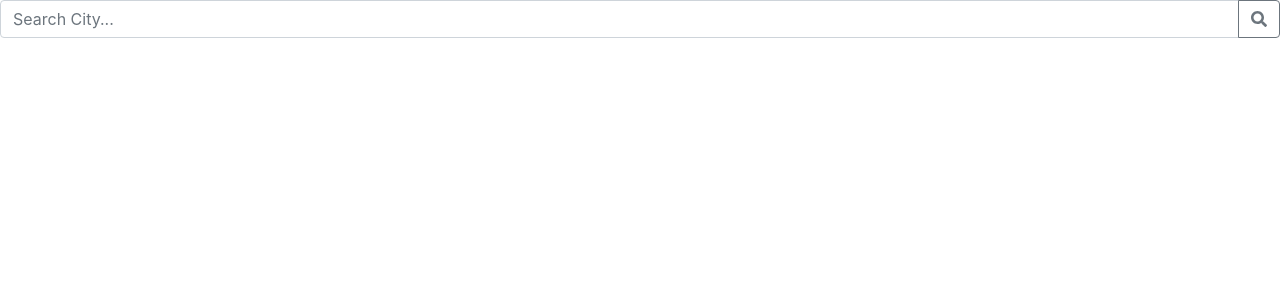
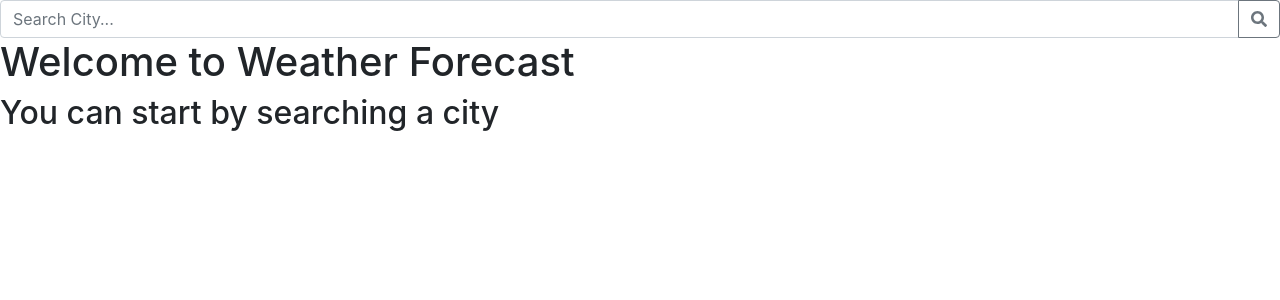
Before and after one commit to maikomr/weather-forecast-web, a React (Create React App) app: page / in a window 1280 px wide. Shown: the top 300 px of the page. Built offline with nearby package versions, Linux system fonts and the light colour scheme; no server answers.

Commit message:
Started displaying forecast data

```diff
--- a/src/App.js
+++ b/src/App.js
@@ -1,15 +1,19 @@
 import React from 'react';
 import { connect } from 'react-redux';
 import SearchCity from './components/SearchCity';
+import DailyForecast from './components/DailyForecast';
+import Welcome from './components/Welcome';
 import { fetchWeatherForecast } from './actions/weatherForecastActions';
 
 import './App.scss';
 
 const App = ({ fetchWeatherForecast, weatherForecast }) => {
-    console.log(weatherForecast);
+    const { dailyForecast } = weatherForecast;
     return (
         <div className="App">
             <SearchCity onSubmit={fetchWeatherForecast} />
+            {!dailyForecast && <Welcome />}
+            {dailyForecast && <DailyForecast dailyForecast={dailyForecast} />}
         </div>
     );
 };
--- /dev/null
+++ b/src/components/DailyForecast.js
@@ -0,0 +1,13 @@
+import React from 'react';
+
+const DailyForecast = ({ dailyForecast = [] }) => (
+    <ul>
+        {dailyForecast.map(forecast => (
+            <li key={forecast.date}>
+                <span>{forecast.date}</span> |  <strong>{`${forecast.highTemp}°C`}</strong> / {`${forecast.lowTemp}°C`}
+            </li>
+        ))}
+    </ul>
+);
+
+export default DailyForecast;
--- /dev/null
+++ b/src/components/Welcome.js
@@ -0,0 +1,10 @@
+import React from 'react';
+
+const Welcome = () => (
+    <div>
+        <h1>Welcome to Weather Forecast</h1>
+        <h2>You can start by searching a city</h2>
+    </div>
+);
+
+export default Welcome;
```
